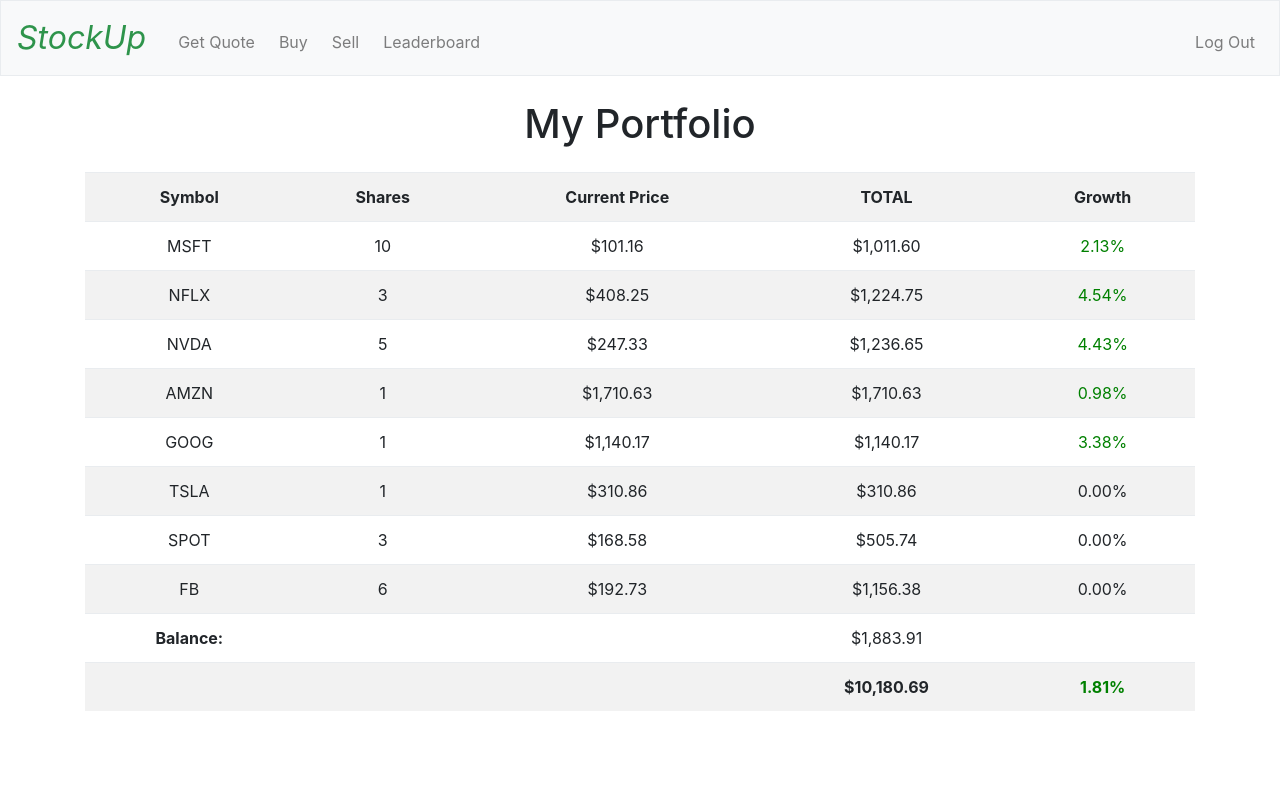
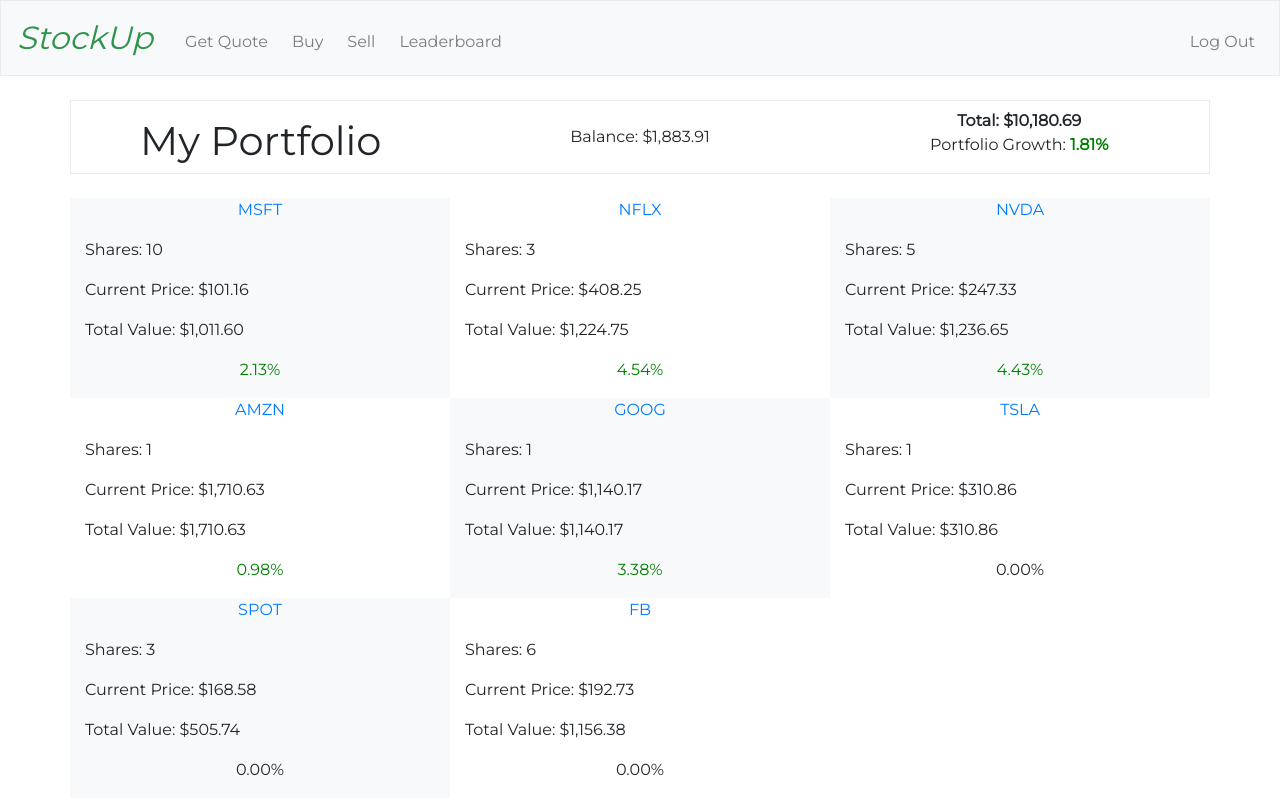
Before and after one commit to jameslu1/StockUp, a Flask app: page / in a window 1280 px wide. Run offline with Flask 2, Linux system fonts and the light colour scheme; a user stored in the database is signed in; data that the repository does not hold is empty; some libraries are stand-ins or nearby versions.

Commit message:
front end improvements

```diff
--- a/static/style.css
+++ b/static/style.css
@@ -37,6 +37,10 @@ main img
     color: #2e944b;
 }
 
+h1, h2, h3, p, a, tr {
+    font-family: Montserrat;
+}
+
 .background-img {
     background: linear-gradient(rgba(255,255,255,0.7), rgba(255,255,255,0.7)), url(https://media.zenfs.com/creatr-images/GLB/2018-04-06/7af02fc0-39c2-11e8-b557-2be9e8dd9eba_nyse-wide-shot.jpg) no-repeat center center fixed;
     background-size: cover;
--- a/templates/index.html
+++ b/templates/index.html
@@ -5,43 +5,40 @@
 {% endblock %}
 
 {% block main %}
-<h1 class="my-4">My Portfolio</h1>
-<table class="table table-striped" style="width:100%">
-    <tr>
-        <th>Symbol</th>
-        <th>Shares</th>
-        <th>Current Price</th>
-        <th>TOTAL</th>
-        <th>Growth</th>
-    </tr>
+    <div class="row my-4 border">
+        <div class="col-md-4 mt-3">
+            <h1>My Portfolio</h1>
+        </div>
+        <div class="col-md-4 mt-4">
+            <p>Balance: {{ balance }}</p>
+        </div>
+        <div class="col-md-4 mt-2">
+            <p><strong>Total: {{ total }}</strong>
+            <br>
+                Portfolio Growth:
+                <strong {% if totalGrowth>0 %} style="color:green" {% endif %}{% if totalGrowth<0 %} style="color:red" {% endif %}>{{ totalChange }}</strong>
+            </p>
+        </div>
+    </div>
+    <div class=row>
+        {% if stocks==[] %}
+        <div class="col-md-4 text-left bg-light">
+            <p>You don't have anything in your portfolio yet!</p>
+            <p>You can check prices of stocks <a href="/quote">here</a>.</p>
+            <p>You can buy your first shares <a href="/buy">here</a>.</p>
+        </div>
+        {% endif %}
+        {% for stock in stocks %}
+        <div class="col-md-4 text-left {% if loop.index%2==1 %}bg-light{% endif %}">
+            <p class="text-center"><a href="https://www.google.com/search?q={{ stock['symbol'] }}+stock" target="_blank">{{ stock['symbol'] }}</a></p>
+            <p>Shares: {{ stock['shares'] }}</p>
+            <p>Current Price: {{ stock['price'] }}</p>
+            <p>Total Value: {{ stock['total'] }}</p>
+            <p class="text-center" {% if stock['growth']>0 %} style="color:green" {% endif %}{% if stock['growth']<0 %} style="color:red" {% endif %}>
+                {{ stock['pChange'] }}
+            </p>
+        </div>
+        {% endfor %}
+    </div>
 
-    {% for stock in stocks %}
-    <tr>
-        <td>{{ stock['symbol'] }}</td>
-        <td>{{ stock['shares'] }}</td>
-        <td>{{ stock['price'] }}</td>
-        <td>{{ stock['total'] }}</td>
-        <td {% if stock['growth']>0 %} style="color:green" {% endif %}{% if stock['growth']<0 %} style="color:red" {% endif %}>
-            {{ stock['pChange'] }}
-        </td>
-    </tr>
-    {% endfor %}
-
-    <tr>
-        <th>Balance:</td>
-        <td></td>
-        <td></td>
-        <td>{{ balance }}</td>
-        <td></td>
-    </tr>
-    <tr>
-        <td></td>
-        <td></td>
-        <td></td>
-        <td><strong>{{ total }}</strong></td>
-        <td {% if totalGrowth>0 %} style="color:green" {% endif %}{% if totalGrowth<0 %} style="color:red" {% endif %}>
-            <strong>{{ totalChange }}</strong>
-        </td>
-    </tr>
-</table>
 {% endblock %}
--- a/templates/layout.html
+++ b/templates/layout.html
@@ -12,6 +12,7 @@
         <link href="https://maxcdn.bootstrapcdn.com/bootstrap/4.0.0-beta.2/css/bootstrap.min.css" rel="stylesheet"/>
 
         <link href="/static/style.css" rel="stylesheet"/>
+        <link href="https://fonts.googleapis.com/css?family=Montserrat" rel="stylesheet">
 
         <script src="https://code.jquery.com/jquery-3.1.1.min.js"></script>
         <script src="https://cdnjs.cloudflare.com/ajax/libs/popper.js/1.12.3/umd/popper.min.js"></script>
--- a/templates/leaderboard.html
+++ b/templates/leaderboard.html
@@ -1,12 +1,12 @@
 {% extends "layout.html" %}
 
 {% block title %}
-    Leaderboards
+    Leaderboard
 {% endblock %}
 
 {% block main %}
 <h1 class="my-4">Leaderboard</h1>
-<table class="table table-striped" style="width:100%">
+<table class="table" style="width:100%">
     <tr>
         <th>Ranking</th>
         <th>User</th>
@@ -19,7 +19,7 @@
         <td>{{ loop.index }}</td>
         <td>{{ user['username'] }}</td>
         <td>{{ user['usd_total'] }}</td>
-        <td {% if user['growth']>0 %} style="color:green;" {% endif %}{% if user['growth']<0 %} style="color:red;" {% endif %}>
+        <td {% if user['growth']>=0 %} style="color:green;" {% endif %}{% if user['growth']<0 %} style="color:red;" {% endif %}>
             {{ user['change'] }}
         </td>
     </tr>
--- a/templates/quote.html
+++ b/templates/quote.html
@@ -8,14 +8,14 @@
 <div class="page-center">
   <form action="/quote" method="post">
       <div class="form-group">
-          <input autocomplete="off" autofocus class="form-control" name="symbol" placeholder="Stock Symbol (i.e. AAPL)" type="text"/>
+          <input autocomplete="off" autofocus class="form-control" name="symbol" placeholder="Stock Symbol (i.e. AAPL)" type="text">
       </div>
       <button class="btn btn-success" type="submit">Get Quote</button>
   </form>
 </div>
 {% if stock %}
 <div class="text-center my-5">
-    <p>A share of {{stock['symbol']}} costs {{value}}</p>
+    <p>A share of <a href="https://www.google.com/search?q={{ stock['symbol'] }}+stock" target="_blank">{{stock['symbol']}}</a> costs {{value}}</p>
 </div>
 {% endif %}
 
```
